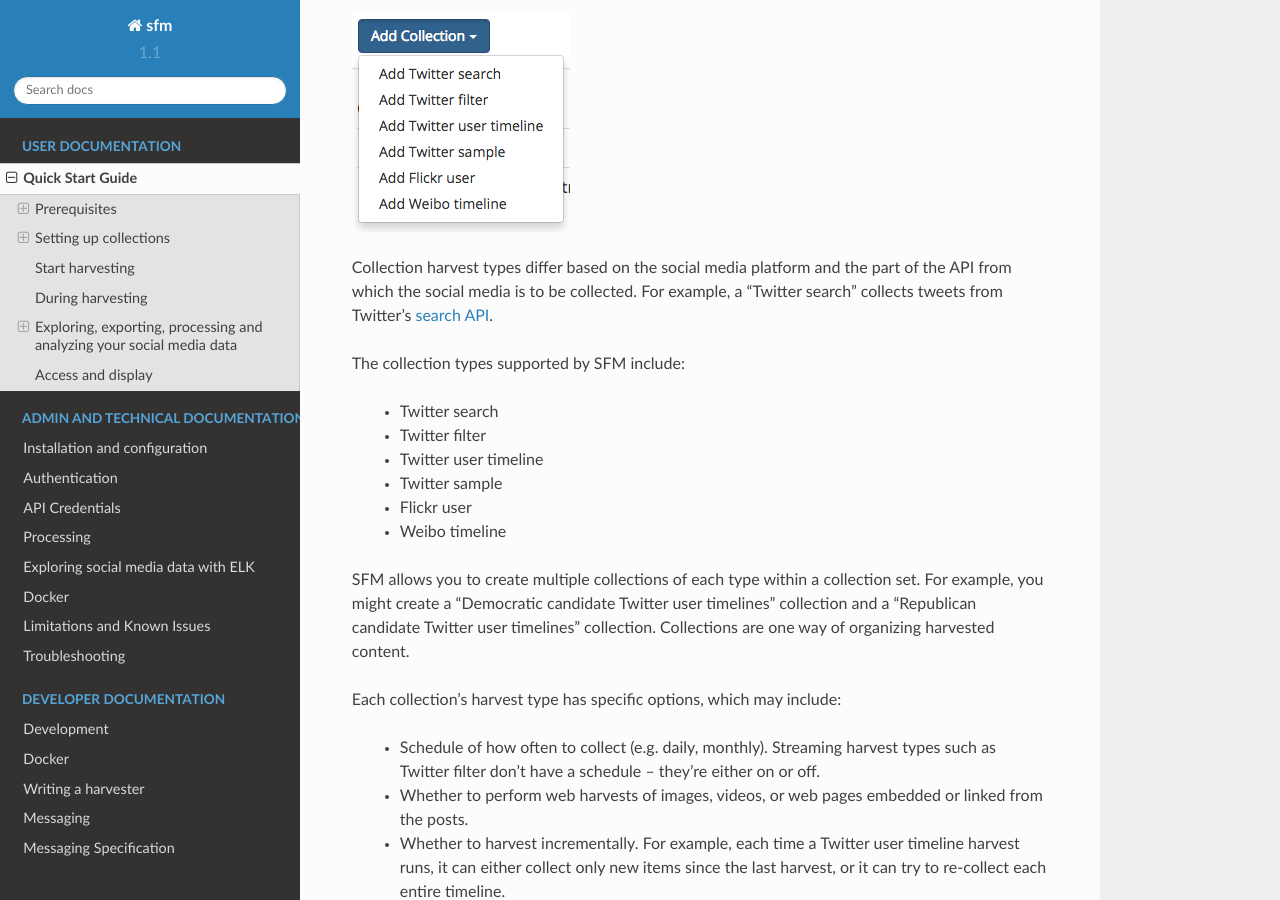
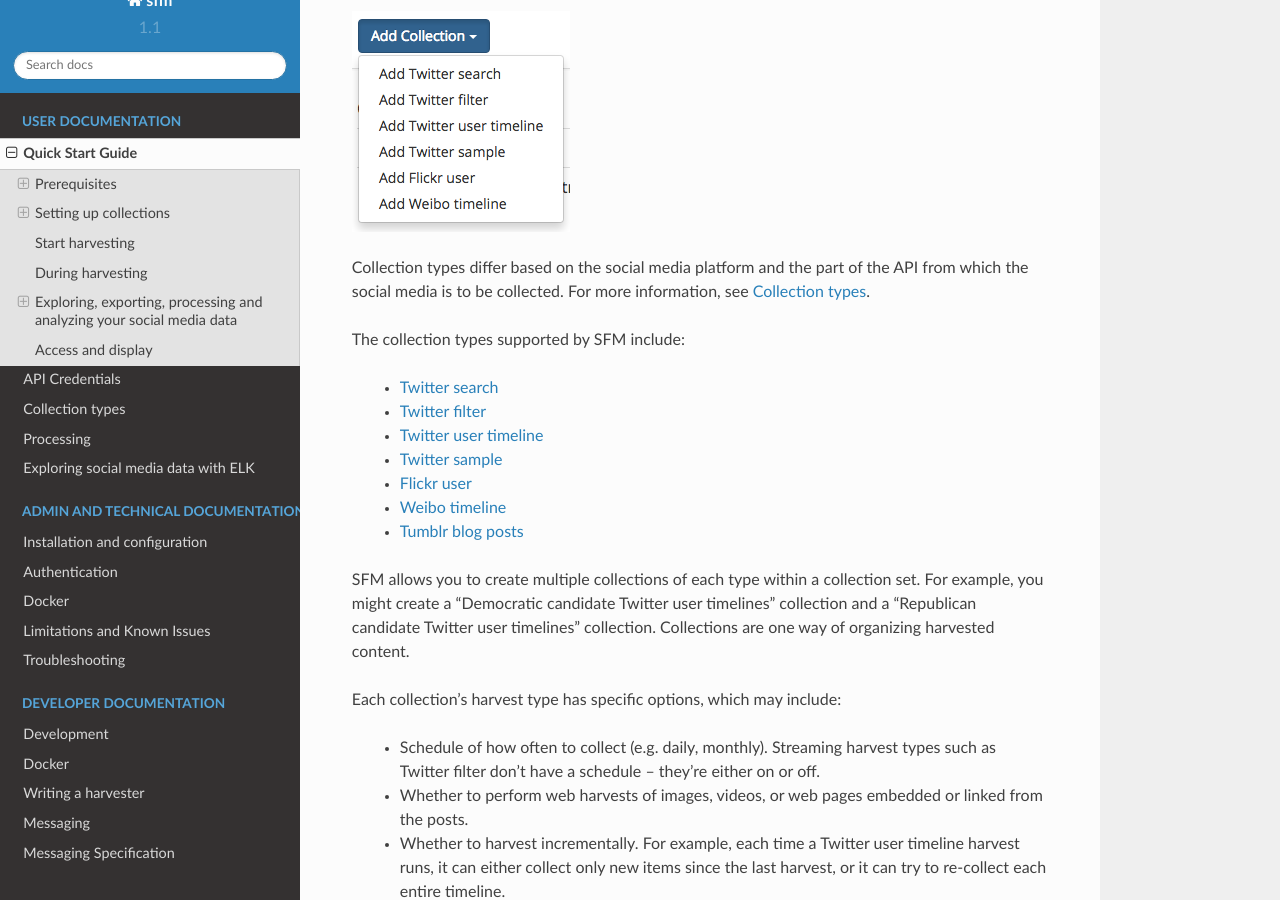
Before and after one commit to gwu-libraries/sfm-ui, a Sphinx documentation site: the page built from docs/quickstart.rst, in a window 1280 px wide and 900 px high, scrolled down 1802 px. Built offline with Sphinx 7.4.7 and the Read the Docs theme 2.0.0, drawn with Linux system fonts in a browser that asks for light colours.

Commit message:
refs #400. Adds documentation on collection types.

```diff
--- a/docs/quickstart.rst
+++ b/docs/quickstart.rst
@@ -60,17 +60,18 @@
 
 .. image:: images/quickstart/collection_types.png
 
-Collection harvest types differ based on the social media platform and the part of the API from which the social media is to
-be collected.  For example, a "Twitter search" collects tweets from Twitter's `search API <https://dev.twitter.com/rest/public/search>`_.
+Collection types differ based on the social media platform and the part of the API from which the social media is to
+be collected. For more information, see :doc:`collections`.
 
 The collection types supported by SFM include:
 
- * Twitter search
- * Twitter filter
- * Twitter user timeline
- * Twitter sample
- * Flickr user
- * Weibo timeline
+ * :ref:`Twitter search`
+ * :ref:`Twitter filter`
+ * :ref:`Twitter user timeline`
+ * :ref:`Twitter sample`
+ * :ref:`Flickr user`
+ * :ref:`Weibo timeline`
+ * :ref:`Tumblr blog posts`
 
 SFM allows you to create multiple collections of each type within a collection set.  For example, you might
 create a "Democratic candidate Twitter user timelines" collection and a "Republican candidate Twitter user
```
Also changed, not shown: docs/collections.rst (added, +157 -0 lines), docs/index.rst (+4 -3 lines).
